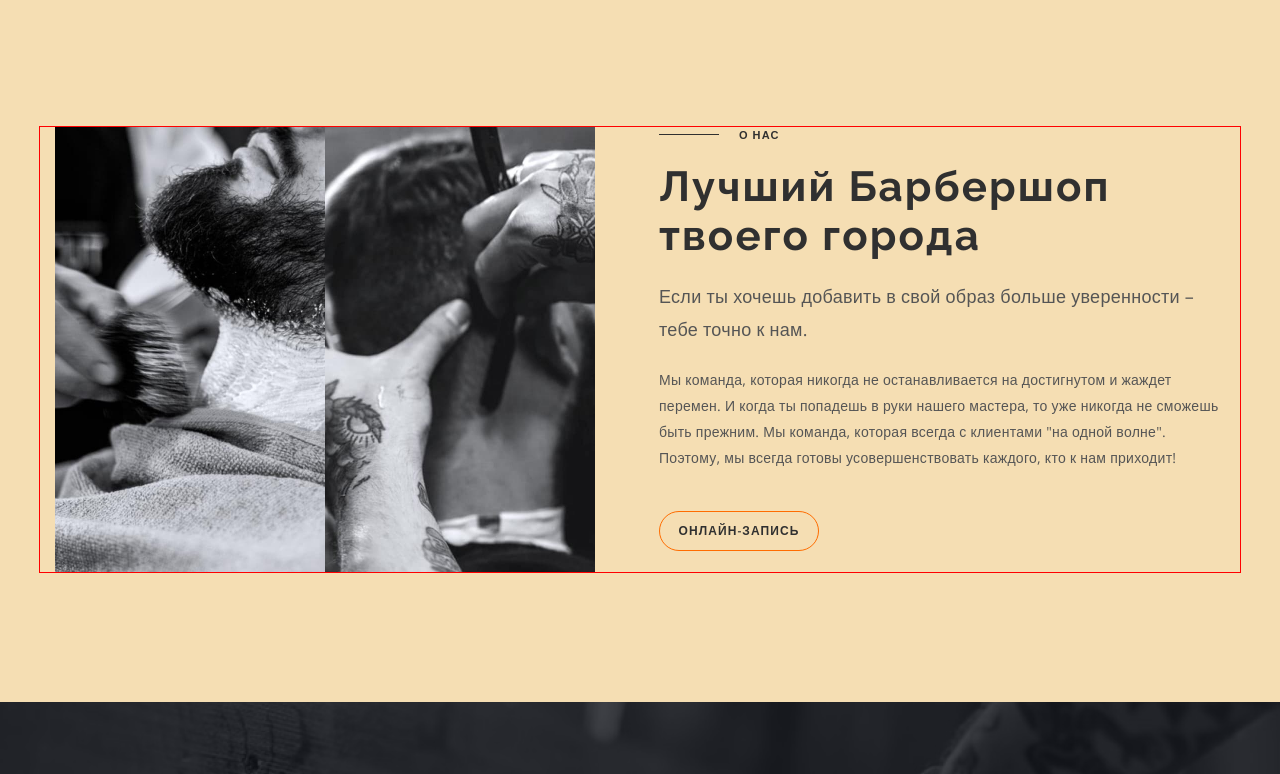
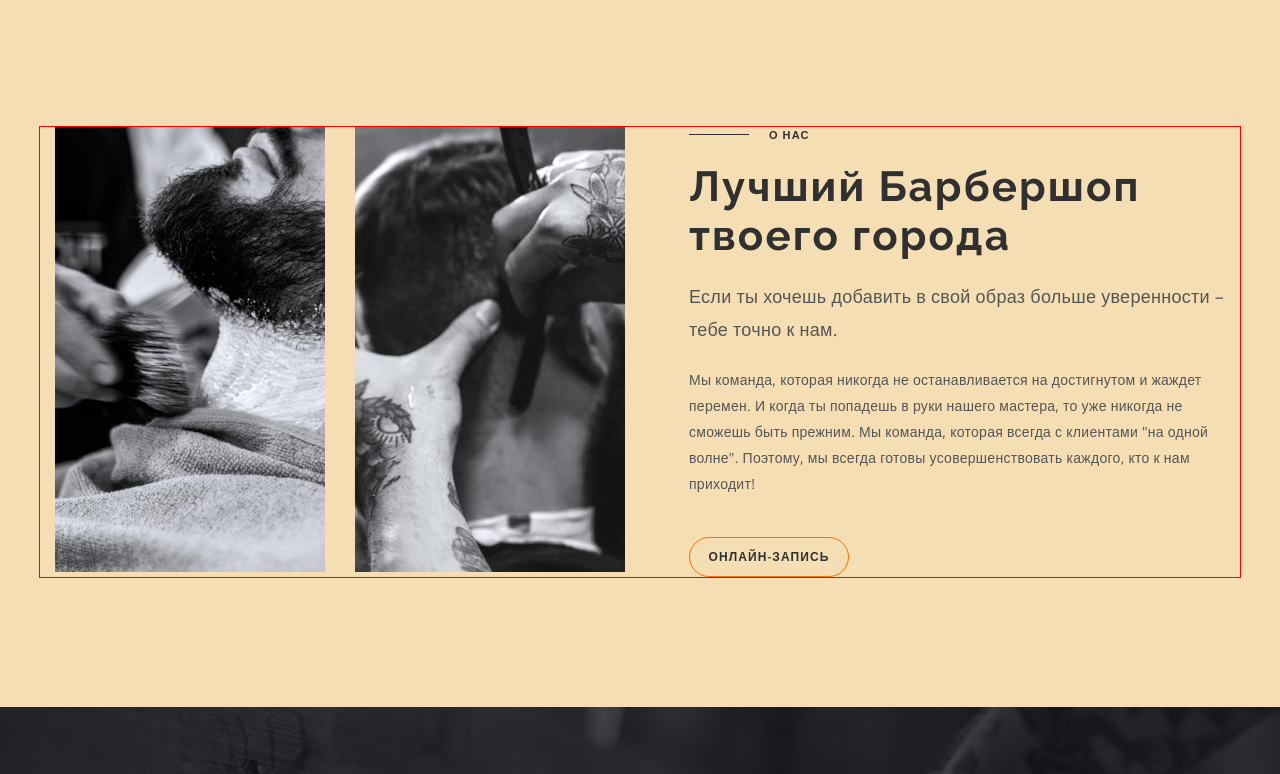
Before and after one commit to olhazolotar/barbershop, a plain HTML site: page index.html in a window 1280 px wide. Shown: the part 651-1425 px from the top of the page. Drawn offline with nearby package versions, Linux system fonts and the light colour scheme.

Commit message:
feat: update about

```diff
--- a/css/style.css
+++ b/css/style.css
@@ -316,14 +316,17 @@ body {
 }
 /* ---------------------------------- ABOUT ------------------------ */
 .about {
-  /* padding-top: 139px;
-  padding-bottom: 121px; */
   background-color: wheat;
 }
 
 .about-items {
   display: flex;
+  flex-shrink: 0;
   margin-right: 64px;
+}
+
+.about-item:not(:last-child) {
+  margin-right: 30px;
 }
 
 .about-wrap {
```
